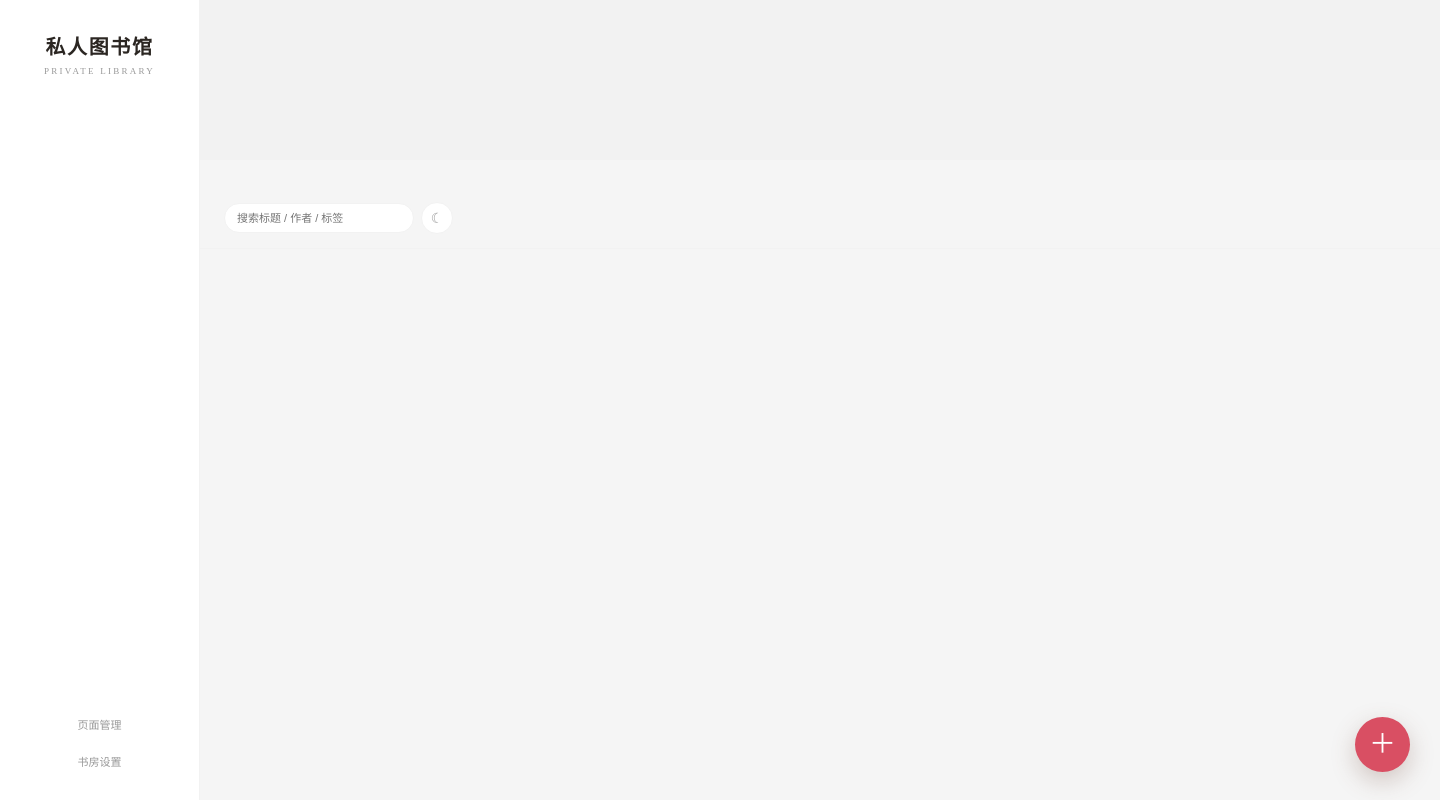
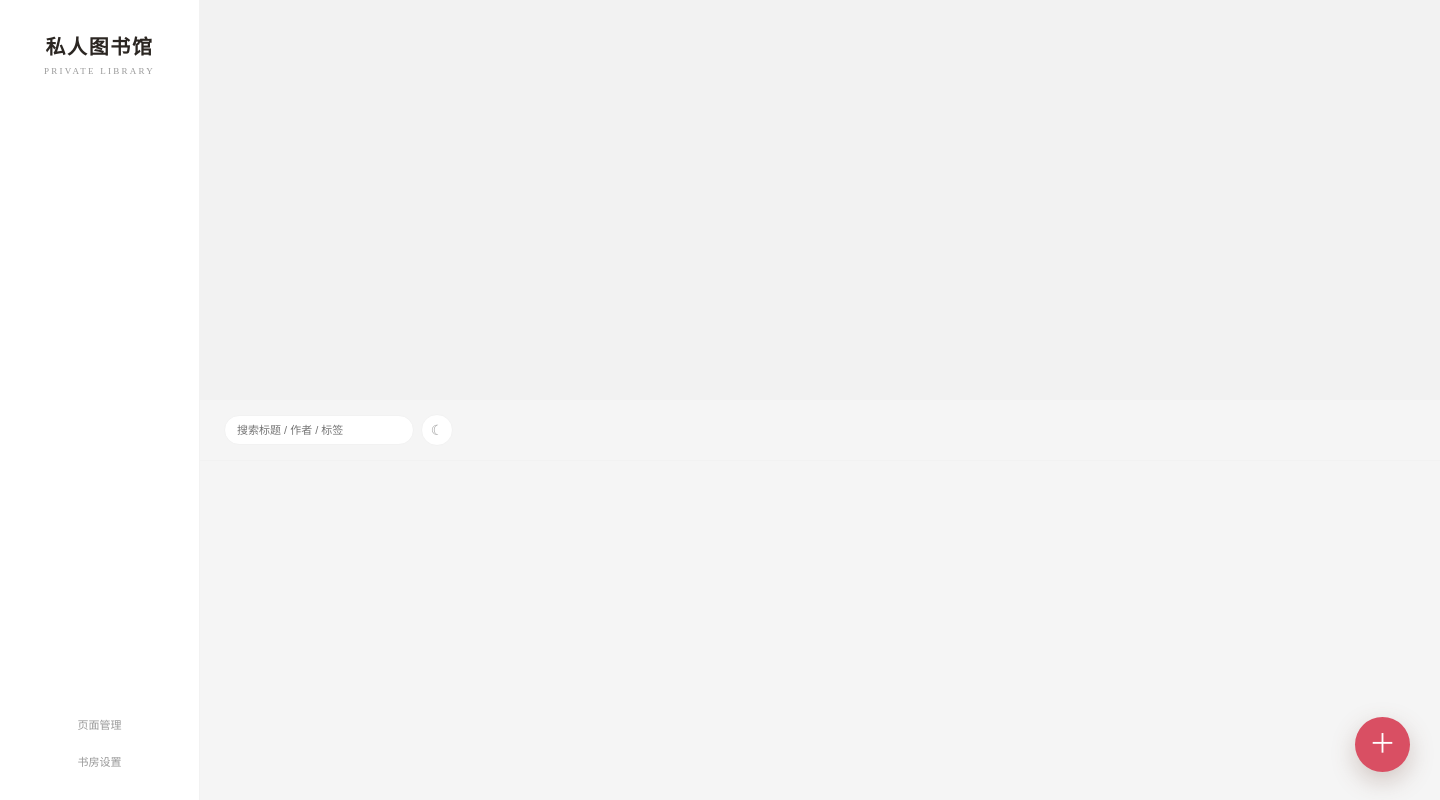
Before and after one commit to nizilk/golden-apple, an Electron app: page app/renderer/private-library/private-library.html in a window 1440 px wide. Drawn offline with Linux system fonts and the light colour scheme; no server answers.

Commit message:
Update style-lib.css

```diff
--- a/app/renderer/private-library/css/style-lib.css
+++ b/app/renderer/private-library/css/style-lib.css
@@ -423,8 +423,7 @@ h1{font-family:"Songti SC","Noto Serif SC","STSong",serif;font-size:30px;font-we
 
 .library-hero{
   width:100%;
-  height:160px;
-  margin:0 0 28px;
+  height:400px;
   overflow:hidden;
   border:0;
   border-radius:0;
@@ -434,9 +433,11 @@ h1{font-family:"Songti SC","Noto Serif SC","STSong",serif;font-size:30px;font-we
 .library-hero-image{
   width:100%;
   height:100%;
+  display: block;
   background-position:center;
   background-size:cover;
   background-repeat:no-repeat;
+  cursor: pointer;
 }
 
 body.dark .library-hero{
```
